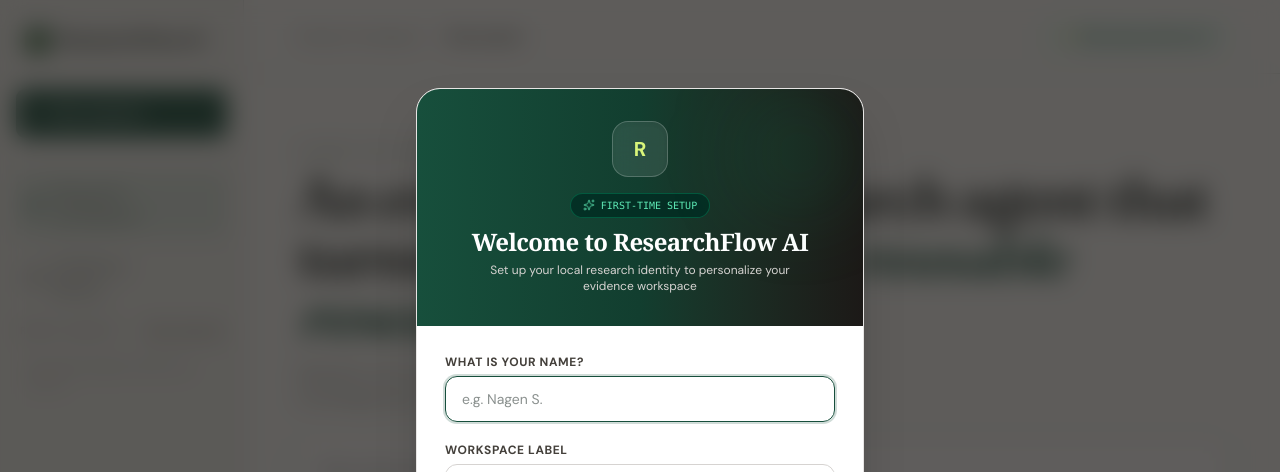
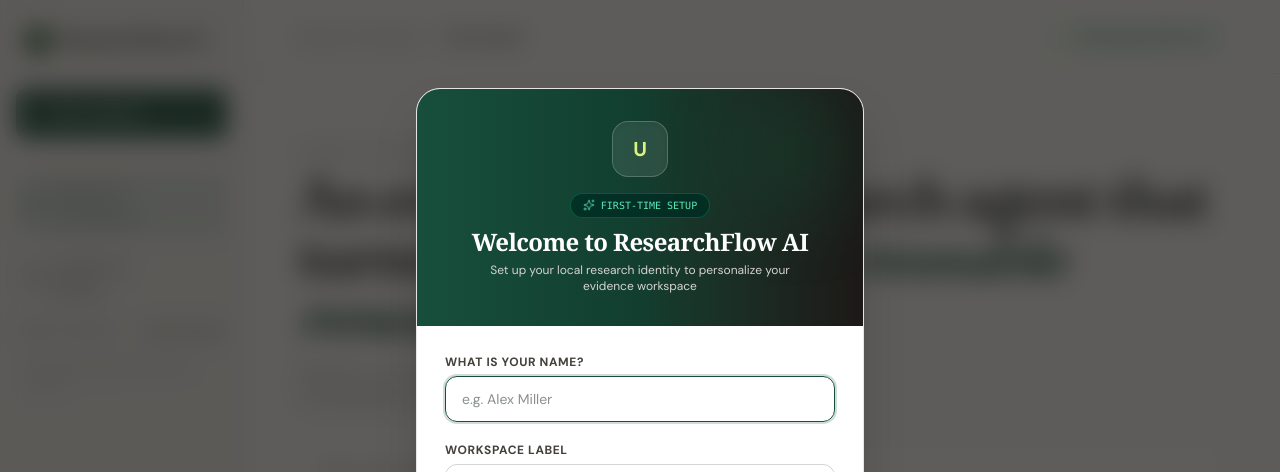
Before and after one commit to nagendar0/ResearchFlow-AI, a Next.js app: page /workspace in a window 1280 px wide. Shown: the top 472 px of the page. Built offline with nearby package versions, Linux system fonts and the light colour scheme.

Commit message:
Replace Nagen S. placeholder and default values with generic Alex Miller placeholder and User fallback

```diff
--- a/src/app/project/ClientWorkspace.tsx
+++ b/src/app/project/ClientWorkspace.tsx
@@ -540,7 +540,7 @@
 
   const [showArchived, setShowArchived] = useState(false);
   const [activeMenuId, setActiveMenuId] = useState<string | null>(null);
-  const [userName, setUserName] = useState('Nagen S.');
+  const [userName, setUserName] = useState('User');
   const [workspaceLabel, setWorkspaceLabel] = useState('Personal workspace');
   const [isProfileModalOpen, setIsProfileModalOpen] = useState(false);
 
--- a/src/app/workspace/page.tsx
+++ b/src/app/workspace/page.tsx
@@ -33,7 +33,7 @@
   const [isSubmitting, setIsSubmitting] = useState(false);
   const [toastMessage, setToastMessage] = useState('');
   const [activeMenuId, setActiveMenuId] = useState<string | null>(null);
-  const [userName, setUserName] = useState('Nagen S.');
+  const [userName, setUserName] = useState('User');
   const [workspaceLabel, setWorkspaceLabel] = useState('Personal workspace');
   const [isProfileModalOpen, setIsProfileModalOpen] = useState(false);
 
--- a/src/components/ProfileModal.tsx
+++ b/src/components/ProfileModal.tsx
@@ -12,7 +12,7 @@
 }
 
 export function ProfileModal({ isOpen, onClose, onProfileUpdated, triggerToast }: ProfileModalProps) {
-  const [userName, setUserName] = useState('Nagen S.');
+  const [userName, setUserName] = useState('User');
   const [workspaceLabel, setWorkspaceLabel] = useState('Personal workspace');
   const [isSaved, setIsSaved] = useState(false);
   const [showConfirmReset, setShowConfirmReset] = useState(false);
@@ -34,7 +34,7 @@
   const handleSaveProfile = (e: React.FormEvent) => {
     e.preventDefault();
     if (typeof window !== 'undefined') {
-      localStorage.setItem('rf_user_name', userName.trim() || 'Nagen S.');
+      localStorage.setItem('rf_user_name', userName.trim() || 'User');
       localStorage.setItem('rf_workspace_label', workspaceLabel.trim() || 'Personal workspace');
     }
     setIsSaved(true);
@@ -117,7 +117,7 @@
                 value={userName}
                 onChange={(e) => setUserName(e.target.value)}
                 className="w-full px-3 py-2 text-sm border border-stone-300 rounded-lg focus:outline-none focus:ring-2 focus:ring-[#174f3c]/20 focus:border-[#174f3c]"
-                placeholder="e.g. Nagen S."
+                placeholder="e.g. Alex Miller"
               />
             </div>
 
--- a/src/components/WelcomeOnboardingModal.tsx
+++ b/src/components/WelcomeOnboardingModal.tsx
@@ -25,7 +25,7 @@
 
   const handleSubmit = (e: React.FormEvent) => {
     e.preventDefault();
-    const finalName = userName.trim() || 'Researcher';
+    const finalName = userName.trim() || 'User';
     const finalLabel = workspaceLabel.trim() || 'Personal workspace';
 
     if (typeof window !== 'undefined') {
@@ -38,7 +38,7 @@
     onComplete(finalName, finalLabel);
   };
 
-  const initials = (userName.trim() || 'Researcher')
+  const initials = (userName.trim() || 'User')
     .split(/\s+/)
     .map((p) => p[0])
     .join('')
@@ -77,7 +77,7 @@
               value={userName}
               onChange={(e) => setUserName(e.target.value)}
               className="w-full px-4 py-3 text-sm border border-stone-300 rounded-xl focus:outline-none focus:ring-2 focus:ring-[#174f3c]/20 focus:border-[#174f3c] transition-all"
-              placeholder="e.g. Nagen S."
+              placeholder="e.g. Alex Miller"
             />
           </div>
 
```
